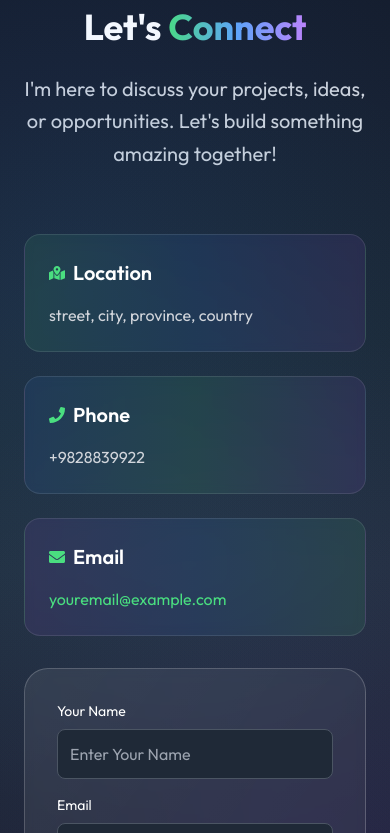
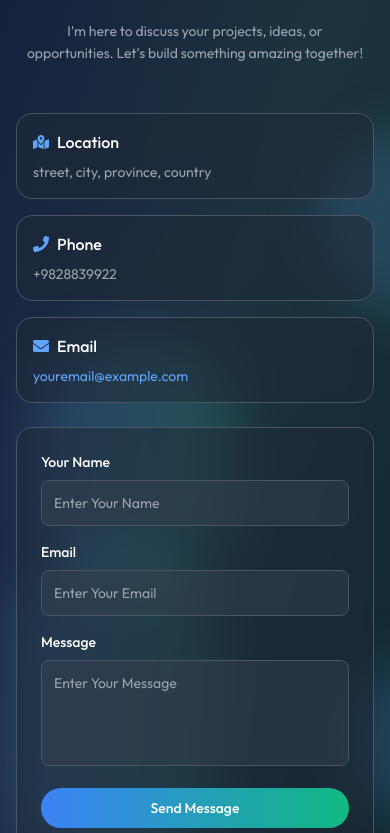
Before and after one commit to LlaryBett/My-Portfolio, a React (Vite) app: page / in a window 390 px wide. Shown: the part 10851-11684 px from the top of the page. Built offline with nearby package versions, Linux system fonts and the light colour scheme.

Commit message:
Refactor Contact component for improved layout and responsiveness; streamline animations and enhance styling for better user experience

```diff
--- a/src/components/Contact.jsx
+++ b/src/components/Contact.jsx
@@ -19,11 +19,7 @@ const Contact = () => {
     visible: {
       y: 0,
       opacity: 1,
-      transition: {
-        type: "spring",
-        stiffness: 100,
-        damping: 10
-      }
+      transition: { duration: 0.5 }
     }
   }
 
@@ -32,26 +28,7 @@ const Contact = () => {
     visible: {
       x: 0,
       opacity: 1,
-      transition: {
-        type: "spring",
-        stiffness: 100,
-        damping: 10
-      }
-    }
-  }
-
-  const buttonVariants = {
-    hover: {
-      scale: 1.05,
-      boxShadow: "0 0 15px rgba(74, 222, 128, 0.5)",
-      transition: {
-        type: "spring",
-        stiffness: 400,
-        damping: 10
-      }
-    },
-    tap: {
-      scale: 0.98
+      transition: { duration: 0.5 }
     }
   }
 
@@ -59,88 +36,119 @@ const Contact = () => {
     <section
       id="contact"
       className="
-
-        py-20 lg:py-28    // Increased top padding to match About page
-        bg-gradient-to-b from-gray-900 via-gray-800 to-gray-900
-        relative overflow-hidden
+        min-h-screen flex items-center relative overflow-hidden
+        px-4 sm:px-6 lg:px-10
+        scroll-mt-[70px]
+        py-16 lg:py-24
       "
     >
-      {/* Backgrounds */}
-      <div className="absolute inset-0 bg-[radial-gradient(circle_at_20%_30%,rgba(59,130,246,0.12),transparent_50%)]" />
-      <div className="absolute inset-0 bg-[radial-gradient(circle_at_80%_70%,rgba(147,51,234,0.12),transparent_50%)]" />
-      <div className="absolute inset-0 bg-[radial-gradient(circle_at_50%_50%,rgba(34,197,94,0.06),transparent_70%)]" />
+      {/* Background gradient - matching Hero */}
+      <div className="absolute inset-0 bg-gradient-to-br from-gray-900 via-gray-800 to-gray-900">
+        <div className="absolute inset-0 bg-gradient-to-r from-blue-600/10 to-emerald-600/10" />
+      </div>
 
-      <div className="max-w-7xl mx-auto px-6 sm:px-8 lg:px-10">  {/* Matched About page padding */}
+      {/* Animated background blobs - matching Hero */}
+      <div className="absolute inset-0 overflow-hidden">
+        {[...Array(4)].map((_, i) => (
+          <motion.div
+            key={i}
+            className="absolute rounded-full bg-gradient-to-r from-blue-400/20 to-emerald-400/20 blur-xl"
+            style={{
+              width: Math.random() * 300 + 150,
+              height: Math.random() * 300 + 150,
+              top: `${Math.random() * 100}%`,
+              left: `${Math.random() * 100}%`
+            }}
+            animate={{
+              x: [0, 30, 0],
+              y: [0, -30, 0],
+              scale: [1, 1.1, 1]
+            }}
+            transition={{
+              duration: Math.random() * 10 + 10,
+              repeat: Infinity,
+              ease: "easeInOut"
+            }}
+          />
+        ))}
+      </div>
+
+      <div className="relative z-10 max-w-6xl mx-auto w-full">
         <motion.div
           variants={containerVariants}
           initial="hidden"
           whileInView="visible"
-          viewport={{ once: true, margin: "-100px" }}  // Matched About page margin
+          viewport={{ once: true, margin: "-100px" }}
         >
-          {/* Section Header - Adjusted spacing to match About page */}
-          <motion.div variants={itemVariants} className="text-center mb-16">
+          {/* Section Header - matching Hero typography */}
+          <motion.div variants={itemVariants} className="text-center mb-12 sm:mb-16">
             <motion.div
-              className="inline-flex items-center px-6 py-3 bg-gradient-to-r from-green-400/10 to-blue-500/10 backdrop-blur-sm border border-white/20 rounded-full text-green-400 text-sm font-medium mb-6"
-              whileHover={{ scale: 1.05, borderColor: "rgba(255,255,255,0.3)" }}
+              className="inline-flex items-center px-4 sm:px-6 py-2 sm:py-3 bg-gray-800/50 backdrop-blur-sm border border-gray-600 rounded-full text-gray-300 text-xs sm:text-sm font-medium mb-4 sm:mb-6"
+              whileHover={{ scale: 1.05, borderColor: "rgba(156, 163, 175, 0.8)" }}
             >
-              <FaEnvelope className="mr-2" size={16} />
+              <FaEnvelope className="mr-2" size={14} />
               Contact Me
             </motion.div>
-            <h2 className="text-4xl sm:text-5xl lg:text-6xl font-bold text-white mb-6 leading-tight">
+            <h2 className="text-3xl sm:text-4xl md:text-6xl lg:text-7xl font-bold text-white mb-4 sm:mb-6">
               Let&apos;s{' '}
-              <span className="bg-gradient-to-r from-green-400 via-blue-400 to-purple-400 bg-clip-text text-transparent">
+              <span className="bg-gradient-to-r from-blue-400 to-emerald-400 bg-clip-text text-transparent">
                 Connect
               </span>
             </h2>
-            <p className="text-xl text-gray-300 max-w-3xl mx-auto leading-relaxed">
+            <p className="text-sm sm:text-base lg:text-lg text-gray-400 max-w-xl mx-auto leading-relaxed px-2 sm:px-0">
               I&apos;m here to discuss your projects, ideas, or opportunities. Let&apos;s build something amazing together!
             </p>
           </motion.div>
 
           {/* Main Grid */}
-          <div className="grid gap-8 sm:gap-12 lg:grid-cols-2 lg:gap-16 items-start mb-16">
+          <div className="grid gap-6 sm:gap-8 lg:grid-cols-2 lg:gap-12 items-start">
             {/* Left - Contact Info */}
-            <motion.div variants={itemVariants} className="space-y-6 sm:space-y-8">
+            <motion.div variants={itemVariants} className="space-y-4 sm:space-y-6">
               {/* Location */}
               <motion.div
-                className="p-6 rounded-2xl bg-gradient-to-r from-green-400/10 via-blue-500/10 to-purple-500/10 border border-white/10 backdrop-blur-sm"
-                whileHover={{ scale: 1.02, borderColor: "rgba(255,255,255,0.2)" }}
+                className="p-4 sm:p-6 rounded-2xl bg-gray-800/50 backdrop-blur-sm border border-gray-600 hover:border-gray-500 transition-colors duration-300"
+                whileHover={{ scale: 1.02 }}
                 transition={{ duration: 0.3 }}
               >
-                <h4 className="text-xl font-semibold text-white mb-4 flex items-center">
-                  <FaMapMarkedAlt className="mr-2 text-green-400" size={16} />
+                <h4 className="text-base sm:text-lg lg:text-xl font-medium text-white mb-2 sm:mb-3 flex items-center">
+                  <FaMapMarkedAlt className="mr-2 text-blue-400" size={16} />
                   Location
                 </h4>
-                <p className="text-gray-300 text-base">
+                <p className="text-sm sm:text-base text-gray-400">
                   street, city, province, country
                 </p>
               </motion.div>
 
               {/* Phone */}
               <motion.div
-                className="p-6 rounded-2xl bg-gradient-to-r from-blue-500/10 via-green-400/10 to-purple-500/10 border border-white/10 backdrop-blur-sm"
-                whileHover={{ scale: 1.02, borderColor: "rgba(255,255,255,0.2)" }}
+                className="p-4 sm:p-6 rounded-2xl bg-gray-800/50 backdrop-blur-sm border border-gray-600 hover:border-gray-500 transition-colors duration-300"
+                whileHover={{ scale: 1.02 }}
+                transition={{ duration: 0.3 }}
               >
-                <h4 className="text-xl font-semibold text-white mb-4 flex items-center">
-                  <FaPhone className="mr-2 text-green-400" size={16} />
+                <h4 className="text-base sm:text-lg lg:text-xl font-medium text-white mb-2 sm:mb-3 flex items-center">
+                  <FaPhone className="mr-2 text-blue-400" size={16} />
                   Phone
                 </h4>
-                <p className="text-gray-300 text-base">
+                <p className="text-sm sm:text-base text-gray-400">
                   +9828839922
                 </p>
               </motion.div>
 
               {/* Email */}
               <motion.div
-                className="p-6 rounded-2xl bg-gradient-to-r from-purple-500/10 via-blue-500/10 to-green-400/10 border border-white/10 backdrop-blur-sm"
-                whileHover={{ scale: 1.02, borderColor: "rgba(255,255,255,0.2)" }}
+                className="p-4 sm:p-6 rounded-2xl bg-gray-800/50 backdrop-blur-sm border border-gray-600 hover:border-gray-500 transition-colors duration-300"
+                whileHover={{ scale: 1.02 }}
+                transition={{ duration: 0.3 }}
               >
-                <h4 className="text-xl font-semibold text-white mb-4 flex items-center">
-                  <FaEnvelope className="mr-2 text-green-400" size={16} />
+                <h4 className="text-base sm:text-lg lg:text-xl font-medium text-white mb-2 sm:mb-3 flex items-center">
+                  <FaEnvelope className="mr-2 text-blue-400" size={16} />
                   Email
                 </h4>
-                <p className="text-gray-300 text-base">
-                  <a href="mailto:youremail@example.com" className="hover:underline text-green-400">
+                <p className="text-sm sm:text-base text-gray-400">
+                  <a
+                    href="mailto:youremail@example.com"
+                    className="hover:text-white transition-colors duration-300 text-blue-400"
+                  >
                     youremail@example.com
                   </a>
                 </p>
@@ -149,37 +157,46 @@ const Contact = () => {
 
             {/* Right - Form */}
             <motion.div variants={itemVariants} className="relative">
-              <div className="bg-gradient-to-br from-white/[0.08] to-white/[0.03] backdrop-blur-sm border border-white/20 rounded-3xl p-8">
-                <motion.form className="space-y-4">
+              <div className="bg-gray-800/50 backdrop-blur-sm border border-gray-600 rounded-2xl p-6 sm:p-8">
+                <motion.form className="space-y-4 sm:space-y-6">
                   <motion.div variants={formItemVariants}>
-                    <label className="block mb-2 text-white text-sm sm:text-base">Your Name</label>
+                    <label className="block mb-2 text-white text-sm sm:text-base font-medium">
+                      Your Name
+                    </label>
                     <input
                       type="text"
-                      className="w-full p-3 rounded-lg bg-gray-800 border border-gray-600 focus:border-green-400 text-base"
+                      className="w-full p-3 rounded-lg bg-gray-700/50 border border-gray-600 focus:border-blue-400 focus:ring-1 focus:ring-blue-400 text-white text-sm sm:text-base placeholder-gray-400 transition-colors duration-300"
                       placeholder="Enter Your Name"
                     />
                   </motion.div>
+
                   <motion.div variants={formItemVariants}>
-                    <label className="block mb-2 text-white text-sm sm:text-base">Email</label>
+                    <label className="block mb-2 text-white text-sm sm:text-base font-medium">
+                      Email
+                    </label>
                     <input
                       type="email"
-                      className="w-full p-3 rounded-lg bg-gray-800 border border-gray-600 focus:border-green-400 text-base"
+                      className="w-full p-3 rounded-lg bg-gray-700/50 border border-gray-600 focus:border-blue-400 focus:ring-1 focus:ring-blue-400 text-white text-sm sm:text-base placeholder-gray-400 transition-colors duration-300"
                       placeholder="Enter Your Email"
                     />
                   </motion.div>
+
                   <motion.div variants={formItemVariants}>
-                    <label className="block mb-2 text-white text-sm sm:text-base">Message</label>
+                    <label className="block mb-2 text-white text-sm sm:text-base font-medium">
+                      Message
+                    </label>
                     <textarea
                       rows="4"
-                      className="w-full p-3 rounded-lg bg-gray-800 border border-gray-600 focus:border-green-400 text-base"
+                      className="w-full p-3 rounded-lg bg-gray-700/50 border border-gray-600 focus:border-blue-400 focus:ring-1 focus:ring-blue-400 text-white text-sm sm:text-base placeholder-gray-400 transition-colors duration-300 resize-none"
                       placeholder="Enter Your Message"
                     />
                   </motion.div>
+
                   <motion.button
-                    className="bg-gradient-to-r from-green-400 to-blue-500 text-white w-full px-8 py-3 rounded-full text-base font-medium mt-4"
-                    whileHover="hover"
-                    whileTap="tap"
-                    variants={buttonVariants}
+                    className="px-6 sm:px-8 py-2.5 sm:py-3 bg-gradient-to-r from-blue-500 to-emerald-500 text-white w-full rounded-full font-medium hover:shadow-lg hover:shadow-blue-500/25 transition-shadow duration-300 text-sm sm:text-base"
+                    whileHover={{ scale: 1.05 }}
+                    whileTap={{ scale: 0.95 }}
+                    type="submit"
                   >
                     Send Message
                   </motion.button>
```
